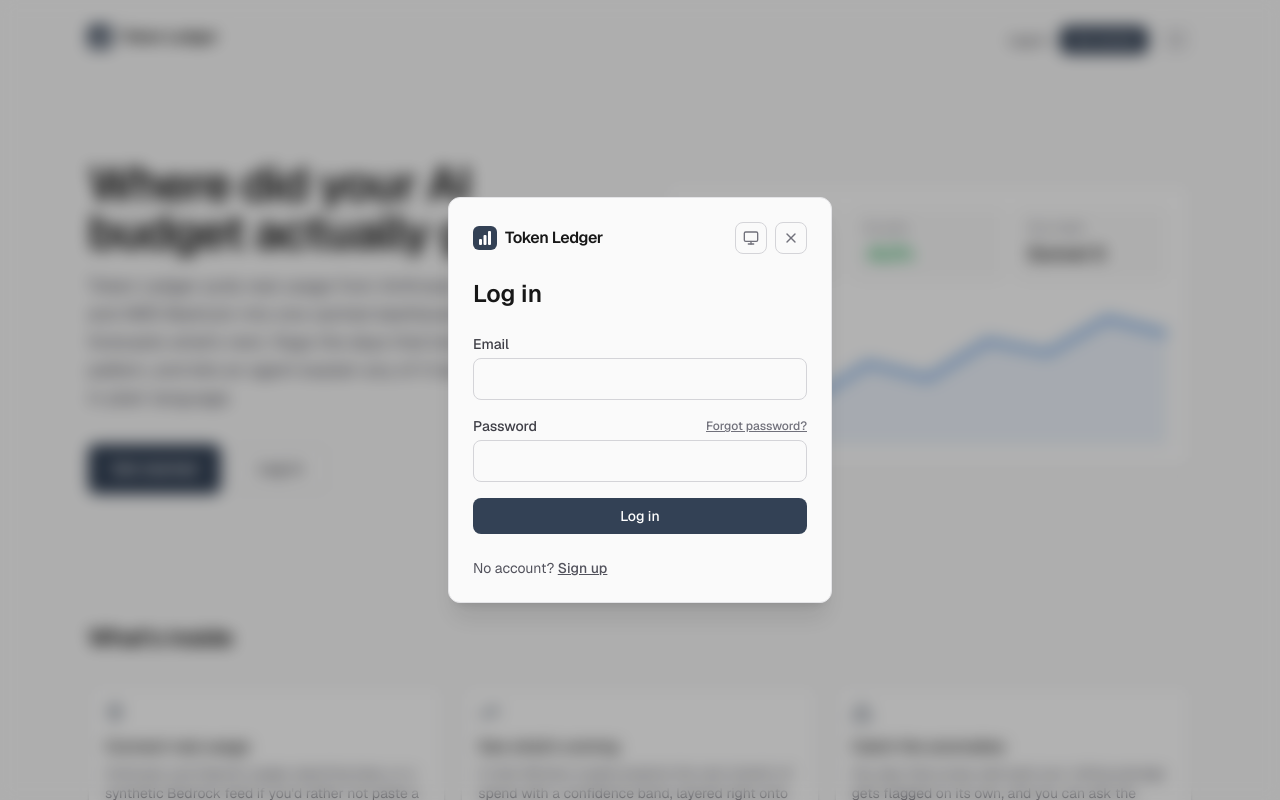
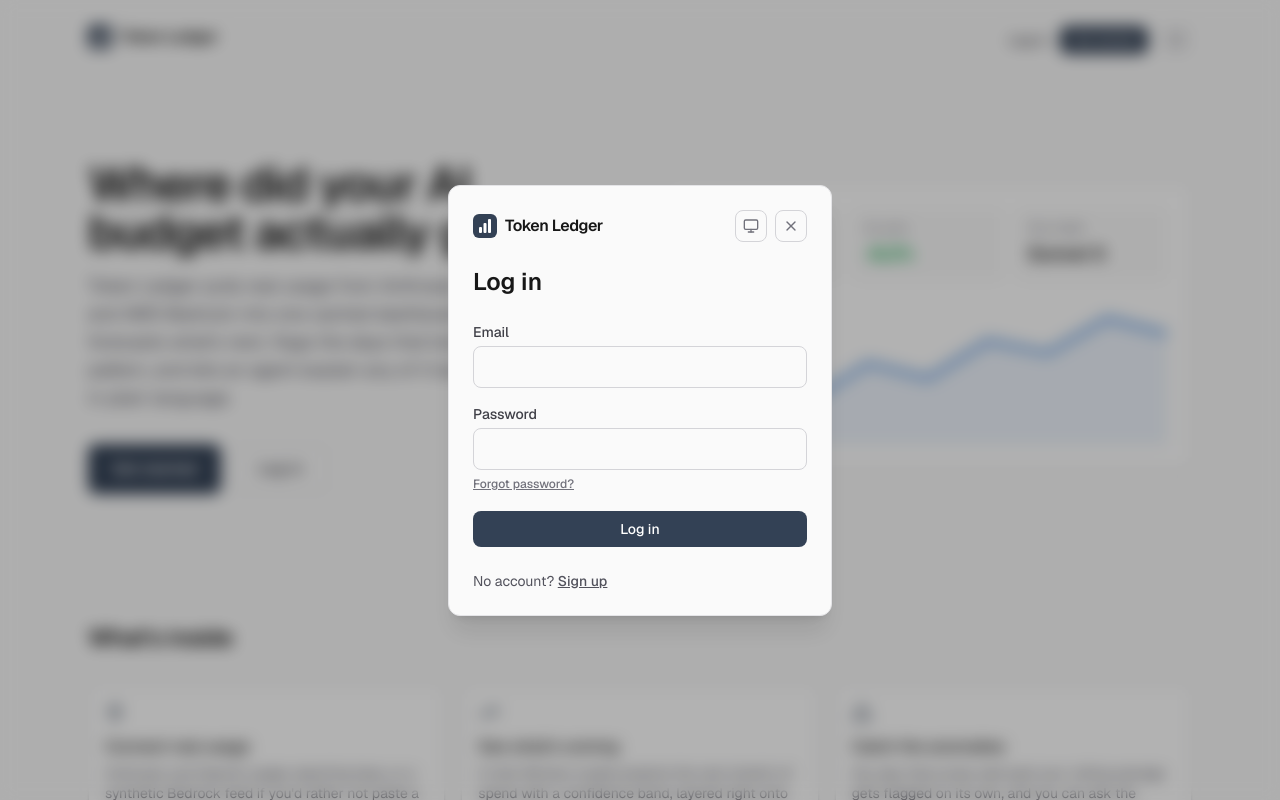
Before and after one commit to deepak5092/token-ledger, a Next.js app: page /login in a window 1280 px wide. Shown: the top 800 px of the page. Built offline with nearby package versions, Linux system fonts and the light colour scheme.

Commit message:
Move "Forgot password?" below the password field
Was inline with the Password label (top-right of the field), which
reads less like a standard login form than the more common pattern
of placing it directly below the field.

```diff
--- a/src/components/auth/LoginForm.tsx
+++ b/src/components/auth/LoginForm.tsx
@@ -32,17 +32,15 @@
           <Input id="login-email" name="email" type="email" required />
         </div>
         <div>
-          <div className="flex items-center justify-between">
           <Label htmlFor="login-password">Password</Label>
+          <Input id="login-password" name="password" type="password" required minLength={6} />
           <button
             type="button"
             onClick={openForgot}
-              className="text-xs font-medium text-zinc-500 underline hover:text-foreground"
+            className="mt-1.5 text-xs font-medium text-zinc-500 underline hover:text-foreground"
           >
             Forgot password?
           </button>
-          </div>
-          <Input id="login-password" name="password" type="password" required minLength={6} />
         </div>
         <AuthSubmitButton idleLabel="Log in" pendingLabel="Logging in…" />
       </form>
```
Lines whose indentation alone changed are shown as unchanged.
